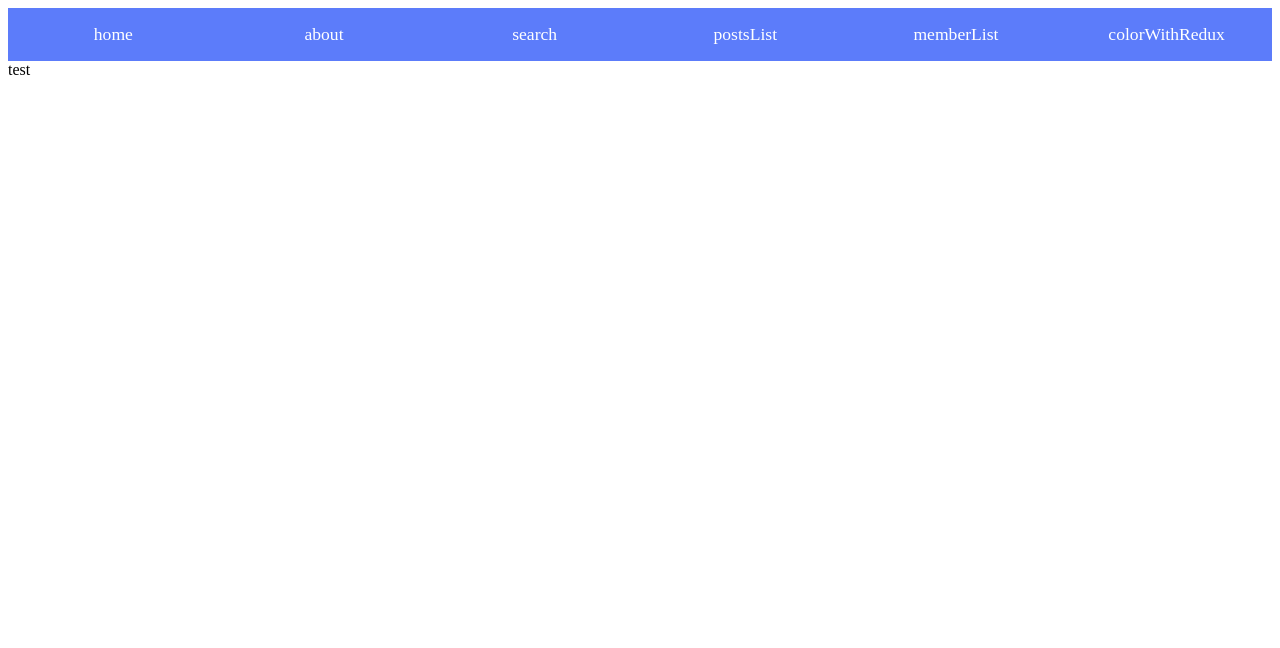
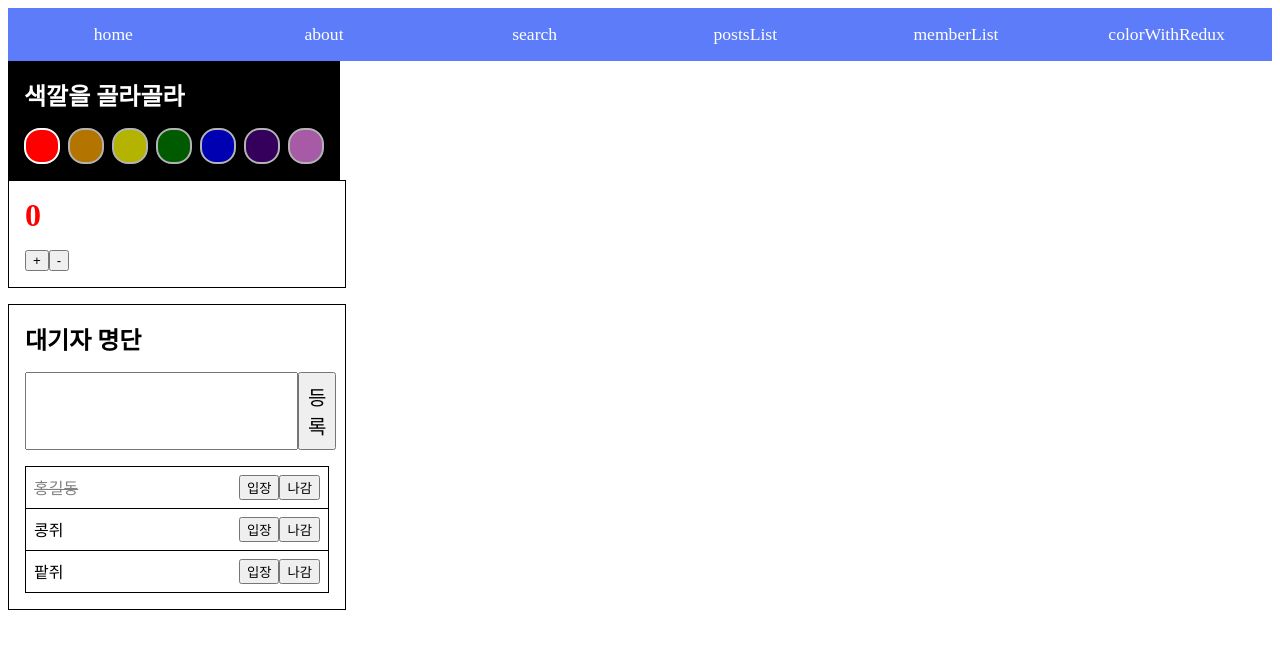
Before and after one commit to khjzzm/kimzzang-frontend, a React (Create React App) app: page /colorWithRedux in a window 1280 px wide. Shown: the top 648 px of the page. Built offline with nearby package versions, Linux system fonts and the light colour scheme.

Commit message:
build test

```diff
--- a/src/components/App.js
+++ b/src/components/App.js
@@ -1,7 +1,7 @@
 import React, { Component } from 'react';
 import { BrowserRouter as Router, Route, Switch } from "react-router-dom";
 import About from "../routes/About";
-import ColorWithRedux from "../routes/ColorWithRedux";
+import CWRedux from "../routes/CWRedux";
 import Home from "../routes/Home";
 import Member from "../routes/Member";
 import NotFound from "../routes/NotFound";
@@ -27,7 +27,7 @@ class App extends Component {
               <Route path="/search" component={Search} />
               <Route path="/postsList" component={Posts} />
               <Route path="/memberList" component={Member} />
-              <Route path="/colorWithRedux" component={ColorWithRedux} />
+              <Route path="/colorWithRedux" component={CWRedux} />
               <Route component={NotFound} />;
             </Switch>
           </div>
--- /dev/null
+++ b/src/routes/CWRedux.js
@@ -0,0 +1,19 @@
+import React from 'react';
+import PaletteContainer from '../containers/PaletteContainer';
+import CounterContainer from '../containers/CounterContainer';
+import WaitingListContainer from '../containers/WaitingListContainer';
+
+const CWRedux = () => {
+    return (
+        <div>
+            {/*<Palette selected="red" />*/}
+            <PaletteContainer />
+            {/*<Counter value={0} color="red" />*/}
+            <CounterContainer />
+            {/*<WaitingList />*/}
+            <WaitingListContainer /> {/* **** 교체하기 */}
+        </div>
+    );
+};
+
+export default CWRedux;
--- a/src/routes/colorWithRedux.js
+++ /dev/null
@@ -1,12 +0,0 @@
-import React from 'react';
-
-
-const ColorWithRedux = () => {
-    return (
-        <div>
-            test
-        </div>
-    );
-};
-
-export default ColorWithRedux;
```
